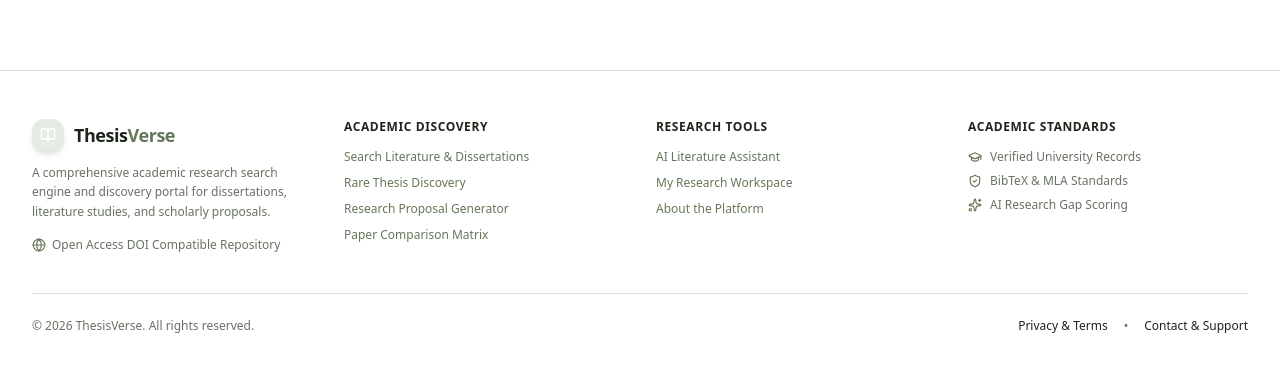
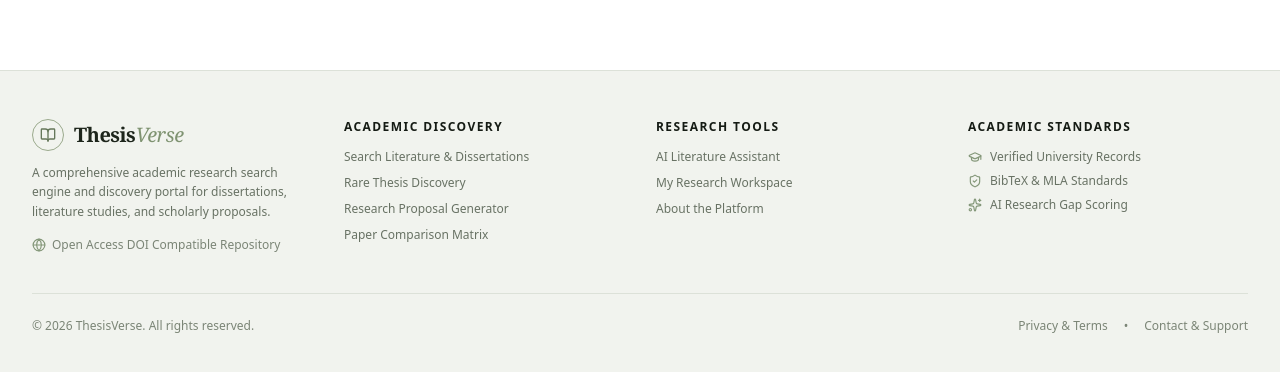
Before and after one commit to nur12islam/Thesis-Verse, a React (Vite) app: page / in a window 1280 px wide. Shown: the part 3600-3972 px from the top of the page. Built offline with nearby package versions, Linux system fonts and the light colour scheme; no server answers.

Commit message:
restyle footer to editorial sage theme

```diff
--- a/src/components/Footer.tsx
+++ b/src/components/Footer.tsx
@@ -9,149 +9,53 @@ interface FooterProps {
 
 export const Footer: React.FC<FooterProps> = ({ setActiveTab, currentUser }) => {
   return (
-    <footer className="border-t border-slate-200 dark:border-slate-800 bg-white dark:bg-slate-950 text-slate-600 dark:text-slate-400 py-12 px-4 sm:px-6 lg:px-8 mt-20 transition-colors">
+    <footer className="border-t border-[#dce1d8] dark:border-[#303930] bg-[#f1f3ee] dark:bg-[#151b15] text-[#687264] dark:text-[#a5ae9f] py-12 px-4 sm:px-6 lg:px-8 mt-20 transition-colors">
       <div className="max-w-7xl mx-auto grid grid-cols-1 md:grid-cols-4 gap-8">
-        {/* Brand info */}
         <div className="space-y-3 md:col-span-1">
           <div className="flex items-center gap-2.5">
-            <div className="w-8 h-8 rounded-xl bg-indigo-600 flex items-center justify-center text-white shadow-md">
-              <BookOpen className="w-4 h-4" />
-            </div>
-            <span className="font-extrabold text-lg tracking-tight text-slate-900 dark:text-white">
-              Thesis<span className="text-indigo-600 dark:text-indigo-400">Verse</span>
-            </span>
+            <div className="w-8 h-8 rounded-full border border-[#9baa8d] flex items-center justify-center text-[#65775a] dark:text-[#9baa8d]"><BookOpen className="w-4 h-4" /></div>
+            <span className="font-serif font-bold text-xl tracking-tight text-[#1d251b] dark:text-[#f4f5f0]">Thesis<span className="italic font-normal text-[#7e9270] dark:text-[#9baa8d]">Verse</span></span>
           </div>
-          <p className="text-xs leading-relaxed text-slate-500 dark:text-slate-400">
-            A comprehensive academic research search engine and discovery portal for dissertations, literature studies, and scholarly proposals.
-          </p>
-          <div className="flex items-center gap-1.5 text-xs text-slate-400 pt-1">
-            <Globe className="w-3.5 h-3.5 text-indigo-500" />
-            <span>Open Access DOI Compatible Repository</span>
-          </div>
+          <p className="text-xs leading-relaxed text-[#687264] dark:text-[#a5ae9f]">A comprehensive academic research search engine and discovery portal for dissertations, literature studies, and scholarly proposals.</p>
+          <div className="flex items-center gap-1.5 text-xs text-[#7b8576] dark:text-[#8e9888] pt-1"><Globe className="w-3.5 h-3.5 text-[#849779]" /><span>Open Access DOI Compatible Repository</span></div>
         </div>
 
-        {/* Search & Discovery */}
         <div>
-          <h4 className="font-bold text-xs uppercase tracking-wider text-slate-900 dark:text-slate-200 mb-3.5">
-            Academic Discovery
-          </h4>
+          <h4 className="font-bold text-xs uppercase tracking-[0.12em] text-[#35402f] dark:text-[#dce3d7] mb-3.5">Academic Discovery</h4>
           <ul className="space-y-2.5 text-xs">
-            <li>
-              <button
-                onClick={() => setActiveTab("search")}
-                className="hover:text-indigo-600 dark:hover:text-indigo-400 transition-colors"
-              >
-                Search Literature & Dissertations
-              </button>
-            </li>
-            <li>
-              <button
-                onClick={() => setActiveTab("rare")}
-                className="hover:text-indigo-600 dark:hover:text-indigo-400 transition-colors"
-              >
-                Rare Thesis Discovery
-              </button>
-            </li>
-            <li>
-              <button
-                onClick={() => setActiveTab("proposal")}
-                className="hover:text-indigo-600 dark:hover:text-indigo-400 transition-colors"
-              >
-                Research Proposal Generator
-              </button>
-            </li>
-            <li>
-              <button
-                onClick={() => setActiveTab("compare")}
-                className="hover:text-indigo-600 dark:hover:text-indigo-400 transition-colors"
-              >
-                Paper Comparison Matrix
-              </button>
-            </li>
+            <li><button onClick={() => setActiveTab("search")} className="hover:text-[#65775a] dark:hover:text-[#9baa8d] transition-colors">Search Literature & Dissertations</button></li>
+            <li><button onClick={() => setActiveTab("rare")} className="hover:text-[#65775a] dark:hover:text-[#9baa8d] transition-colors">Rare Thesis Discovery</button></li>
+            <li><button onClick={() => setActiveTab("proposal")} className="hover:text-[#65775a] dark:hover:text-[#9baa8d] transition-colors">Research Proposal Generator</button></li>
+            <li><button onClick={() => setActiveTab("compare")} className="hover:text-[#65775a] dark:hover:text-[#9baa8d] transition-colors">Paper Comparison Matrix</button></li>
           </ul>
         </div>
 
-        {/* Platform & Account */}
         <div>
-          <h4 className="font-bold text-xs uppercase tracking-wider text-slate-900 dark:text-slate-200 mb-3.5">
-            Research Tools
-          </h4>
+          <h4 className="font-bold text-xs uppercase tracking-[0.12em] text-[#35402f] dark:text-[#dce3d7] mb-3.5">Research Tools</h4>
           <ul className="space-y-2.5 text-xs">
-            <li>
-              <button
-                onClick={() => setActiveTab("chat")}
-                className="hover:text-indigo-600 dark:hover:text-indigo-400 transition-colors"
-              >
-                AI Literature Assistant
-              </button>
-            </li>
-            <li>
-              <button
-                onClick={() => setActiveTab("library")}
-                className="hover:text-indigo-600 dark:hover:text-indigo-400 transition-colors"
-              >
-                My Research Workspace
-              </button>
-            </li>
-            <li>
-              <button
-                onClick={() => setActiveTab("about")}
-                className="hover:text-indigo-600 dark:hover:text-indigo-400 transition-colors"
-              >
-                About the Platform
-              </button>
-            </li>
-            {currentUser?.email === "nurislam76898@gmail.com" && (
-              <li>
-                <button
-                  onClick={() => setActiveTab("admin")}
-                  className="text-indigo-600 dark:text-indigo-400 font-bold hover:underline"
-                >
-                  Admin Command Center
-                </button>
-              </li>
-            )}
+            <li><button onClick={() => setActiveTab("chat")} className="hover:text-[#65775a] dark:hover:text-[#9baa8d] transition-colors">AI Literature Assistant</button></li>
+            <li><button onClick={() => setActiveTab("library")} className="hover:text-[#65775a] dark:hover:text-[#9baa8d] transition-colors">My Research Workspace</button></li>
+            <li><button onClick={() => setActiveTab("about")} className="hover:text-[#65775a] dark:hover:text-[#9baa8d] transition-colors">About the Platform</button></li>
+            {currentUser?.email === "nurislam76898@gmail.com" && <li><button onClick={() => setActiveTab("admin")} className="text-[#65775a] dark:text-[#9baa8d] font-bold hover:underline">Admin Command Center</button></li>}
           </ul>
         </div>
 
-        {/* Standards & Trust */}
         <div>
-          <h4 className="font-bold text-xs uppercase tracking-wider text-slate-900 dark:text-slate-200 mb-3.5">
-            Academic Standards
-          </h4>
-          <ul className="space-y-2 text-xs text-slate-500 dark:text-slate-400">
-            <li className="flex items-center gap-2">
-              <GraduationCap className="w-3.5 h-3.5 text-indigo-500 shrink-0" />
-              <span>Verified University Records</span>
-            </li>
-            <li className="flex items-center gap-2">
-              <ShieldCheck className="w-3.5 h-3.5 text-emerald-500 shrink-0" />
-              <span>BibTeX & MLA Standards</span>
-            </li>
-            <li className="flex items-center gap-2">
-              <Sparkles className="w-3.5 h-3.5 text-amber-500 shrink-0" />
-              <span>AI Research Gap Scoring</span>
-            </li>
+          <h4 className="font-bold text-xs uppercase tracking-[0.12em] text-[#35402f] dark:text-[#dce3d7] mb-3.5">Academic Standards</h4>
+          <ul className="space-y-2 text-xs text-[#687264] dark:text-[#a5ae9f]">
+            <li className="flex items-center gap-2"><GraduationCap className="w-3.5 h-3.5 text-[#849779] shrink-0" /><span>Verified University Records</span></li>
+            <li className="flex items-center gap-2"><ShieldCheck className="w-3.5 h-3.5 text-[#849779] shrink-0" /><span>BibTeX & MLA Standards</span></li>
+            <li className="flex items-center gap-2"><Sparkles className="w-3.5 h-3.5 text-[#849779] shrink-0" /><span>AI Research Gap Scoring</span></li>
           </ul>
         </div>
       </div>
 
-      <div className="max-w-7xl mx-auto border-t border-slate-200 dark:border-slate-800/80 mt-10 pt-6 flex flex-col sm:flex-row items-center justify-between text-xs text-slate-500">
+      <div className="max-w-7xl mx-auto border-t border-[#dce1d8] dark:border-[#303930] mt-10 pt-6 flex flex-col sm:flex-row items-center justify-between text-xs text-[#7b8576] dark:text-[#8e9888]">
         <p>© {new Date().getFullYear()} ThesisVerse. All rights reserved.</p>
         <div className="flex items-center gap-4 mt-3 sm:mt-0">
-          <button
-            onClick={() => setActiveTab("legal")}
-            className="hover:text-slate-700 dark:hover:text-slate-300 transition-colors"
-          >
-            Privacy & Terms
-          </button>
+          <button onClick={() => setActiveTab("legal")} className="hover:text-[#35402f] dark:hover:text-[#dce3d7] transition-colors">Privacy & Terms</button>
           <span>•</span>
-          <button
-            onClick={() => setActiveTab("contact")}
-            className="hover:text-slate-700 dark:hover:text-slate-300 transition-colors"
-          >
-            Contact & Support
-          </button>
+          <button onClick={() => setActiveTab("contact")} className="hover:text-[#35402f] dark:hover:text-[#dce3d7] transition-colors">Contact & Support</button>
         </div>
       </div>
     </footer>
```
